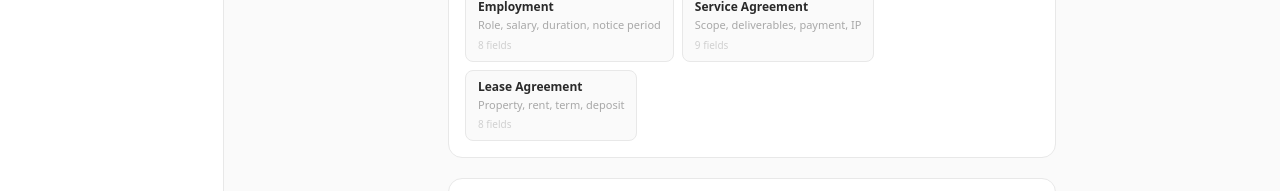
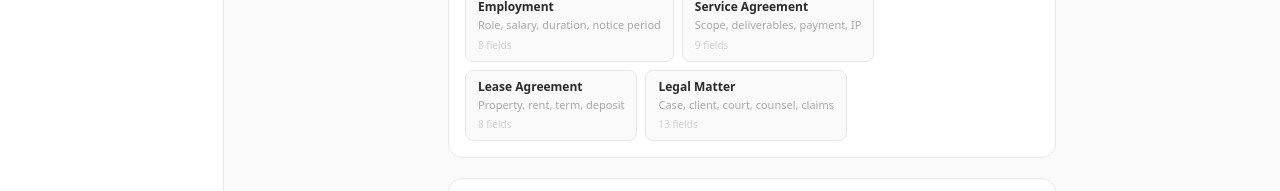
Before and after one commit to point-break-5/AI-Powered-Legal-Contract-Field-Extractor, a Next.js app in the folder frontend/: page /projects/1/template in a window 1280 px wide. Shown: the part 243-434 px from the top of the page. Built offline with nearby package versions, Linux system fonts and the light colour scheme; no server answers.

Commit message:
feat: add Legal Matter preset for law professionals

```diff
--- a/frontend/app/projects/[id]/template/page.tsx
+++ b/frontend/app/projects/[id]/template/page.tsx
@@ -88,6 +88,26 @@ const PRESETS: { id: string; label: string; description: string; fields: FieldDe
       { key: 'monthly_rent', type: 'amount', description: 'Monthly rental amount', required: true },
       { key: 'security_deposit', type: 'amount', description: 'Security deposit amount', required: false },
       { key: 'governing_law', type: 'text', description: 'Jurisdiction governing the lease', required: false },
+    ],
+  },
+  {
+    id: 'legal_matter',
+    label: 'Legal Matter',
+    description: 'Case, client, court, counsel, claims',
+    fields: [
+      { key: 'client_name', type: 'entity', description: 'Name of the client or party being represented', required: true },
+      { key: 'opposing_party', type: 'entity', description: 'Name of the opposing party or defendant', required: true },
+      { key: 'matter_type', type: 'text', description: 'Type of legal matter (e.g. litigation, arbitration, advisory)', required: true },
+      { key: 'case_number', type: 'text', description: 'Court or tribunal case / docket number', required: false },
+      { key: 'court_or_tribunal', type: 'text', description: 'Name of the court, tribunal, or arbitration body', required: false },
+      { key: 'filing_date', type: 'date', description: 'Date the matter or claim was filed', required: false },
+      { key: 'hearing_date', type: 'date', description: 'Date of the next scheduled hearing', required: false },
+      { key: 'lead_counsel', type: 'entity', description: 'Name of the lead attorney or advocate', required: false },
+      { key: 'cause_of_action', type: 'text', description: 'Legal basis or cause of action (e.g. breach of contract, negligence)', required: false },
+      { key: 'claim_amount', type: 'amount', description: 'Monetary value of the claim or damages sought', required: false },
+      { key: 'jurisdiction', type: 'text', description: 'Governing jurisdiction and applicable law', required: false },
+      { key: 'settlement_amount', type: 'amount', description: 'Agreed settlement or award amount', required: false },
+      { key: 'resolution_date', type: 'date', description: 'Date the matter was resolved, dismissed, or settled', required: false },
     ],
   },
 ];
```
